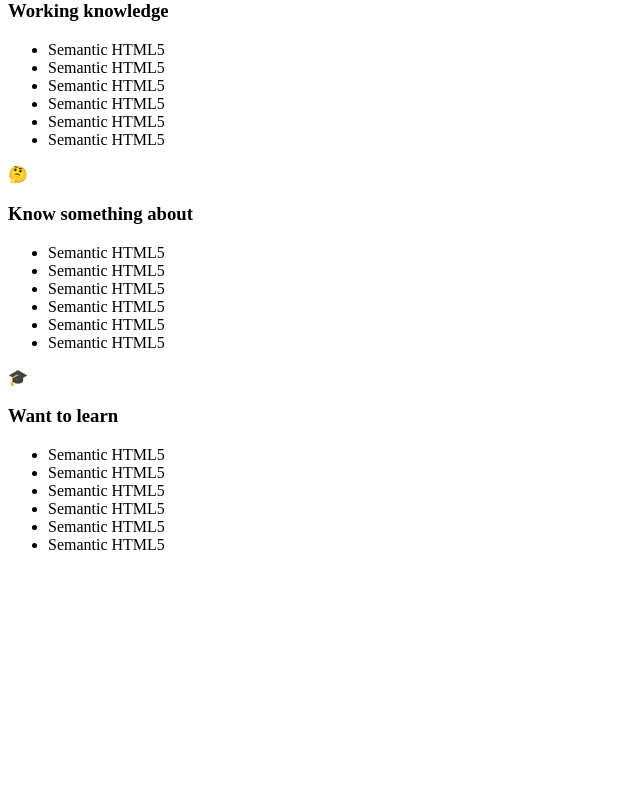
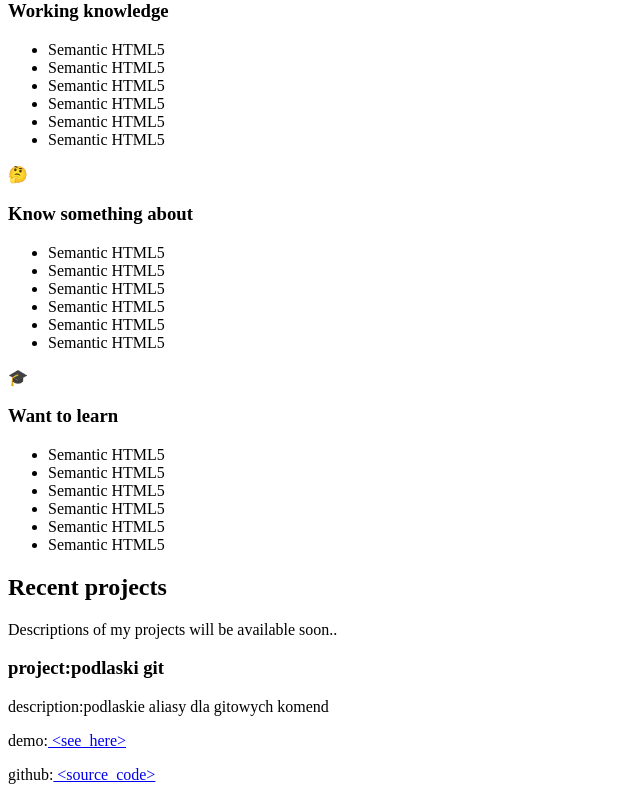
Before and after one commit to danielmoskal/homepage, an Angular app: page /portfolio in a window 1280 px wide. Shown: the part 250-1050 px from the top of the page, without its empty margins (0-640 px from the left). Before the commit the page ends 820 px from the top, so only its background shows below. Built offline with nearby package versions, Linux system fonts and the light colour scheme.

Commit message:
feat: add projects section markup

```diff
--- a/src/app/portfolio/portfolio.component.html
+++ b/src/app/portfolio/portfolio.component.html
@@ -52,3 +52,39 @@
 		</ul>
 	</article>
 </section>
+<section class="projects">
+	<h2 class="projects__heading">Recent projects</h2>
+	<p class="projects__description">
+		Descriptions of my projects will be available soon..
+	</p>
+	<div class="projects-grid">
+		<article class="project">
+			<h3 class="project__title">
+				<span>project:</span>
+				<span>podlaski git</span>
+			</h3>
+			<p>
+				<span>description:</span>
+				<span>podlaskie aliasy dla gitowych komend</span>
+			</p>
+			<p>
+				<span>demo:</span>
+				<span>
+					<a href="#"
+					   title="podlaski git - demo">
+						&lt;see_here&gt;
+					</a>
+				</span>
+			</p>
+			<p>
+				<span>github:</span>
+				<span>
+					<a href="#"
+					   title="podlaski git - source code">
+						&lt;source_code&gt;
+					</a>
+				</span>
+			</p>
+		</article>
+	</div>
+</section>
```
